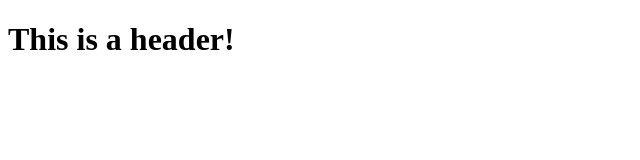
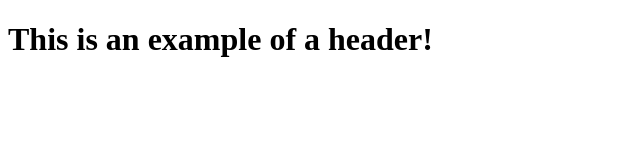
Before and after one commit to jjadav/MyFirstHTML, a plain HTML site: page index.html in a window 1280 px wide. Shown: the whole page, without its empty margins (0-640 px from the left). Drawn offline with Linux system fonts and the light colour scheme.

Commit message:
changed h1 header message

```diff
--- a/index.html
+++ b/index.html
@@ -8,7 +8,7 @@
     <link rel="stylesheet" href="styles/style.css">
 </head>
 <body>
-    <h1>This is a header!</h1>
+    <h1>This is an example of a header!</h1>
 
 </body>
 </html>
```
